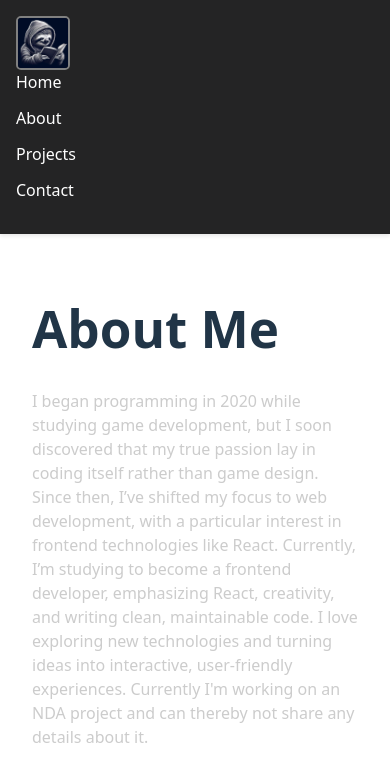
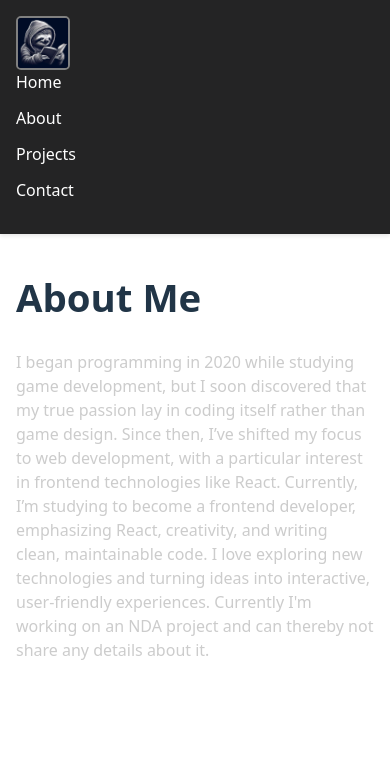
Before and after one commit to Tivva34/Tims-Portfolio, a React (Vite) app: page /about in a window 390 px wide. Shown: the top 782 px of the page. Built offline with nearby package versions, Linux system fonts and the light colour scheme.

Commit message:
added media queries

```diff
--- a/src/index.css
+++ b/src/index.css
@@ -16,7 +16,7 @@ body {
   margin: 0;
   min-width: 320px;
   min-height: 100vh;
-  overflow-x: hidden; /* Prevents horizontal scroll */
+  overflow-x: hidden;
 }
 a {
   font-weight: 500;
@@ -101,3 +101,40 @@ button:focus-visible {
     background-color: #f9f9f9;
   }
 }
+
+@media (max-width: 768px) {
+  .page.home,
+  .page.about,
+  .page.projects,
+  .page.contact {
+    padding: 1em;
+    max-width: 100%;
+  }
+  .search-bar {
+    width: 100%;
+    padding: 0.5em;
+  }
+}
+@media (max-width: 480px) {
+  h1 {
+    font-size: 2.4em;
+  }
+  h2 {
+    font-size: 1.8em;
+  }
+  button {
+    width: 100%;
+    padding: 0.8em;
+  }
+}
+@media (max-width: 320px) {
+  h1 {
+    font-size: 2em;
+  }
+  h2 {
+    font-size: 1.6em;
+  }
+  button {
+    padding: 0.6em;
+  }
+}
```
